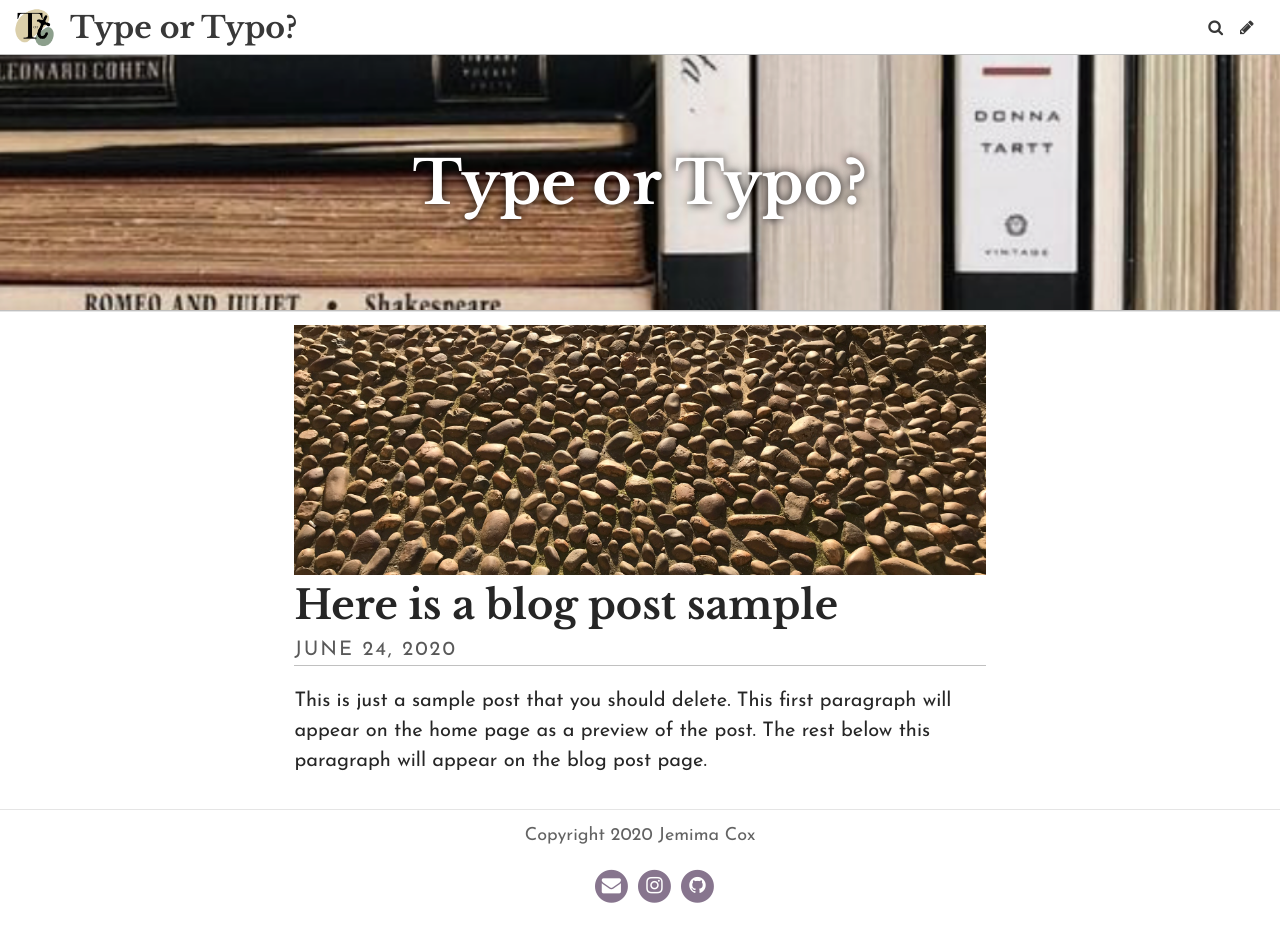
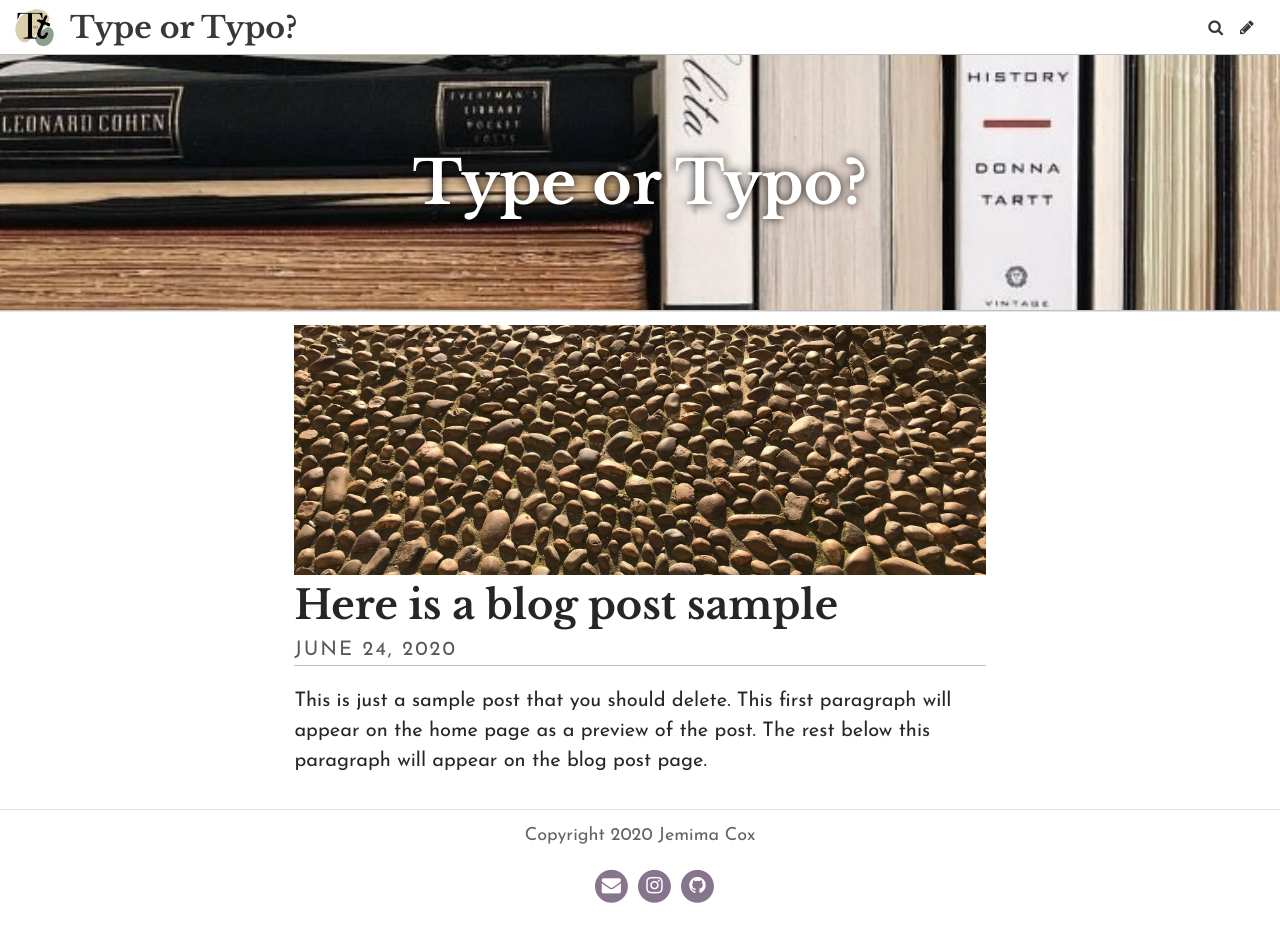
Before and after one commit to jemcox/brookesbooks, a Jekyll site: the page built from index.html, in a window 1280 px wide. Built offline with Jekyll 4.4.1, drawn with Linux system fonts in a browser that asks for light colours; some web fonts are replaced; the list of posts is cut into pages by our own code.

Commit message:
Update Settings “general”

```diff
--- a/_data/settings.yml
+++ b/_data/settings.yml
@@ -2,7 +2,7 @@ title: Type or Typo?
 description: This website is a project for University
 header_text: Type or Typo?
 footer_text: Copyright 2020 Jemima Cox
-header_feature_image: ../uploads/screenshot-2020-10-05-at-16.51.51.png
+header_feature_image: ../uploads/original.jpg
 bannerheight: 20vmax
 logo: ../uploads/type-or-typo-logo-2.png
 favicon: ""
```
Also changed, not shown: uploads/original.jpg (added).
